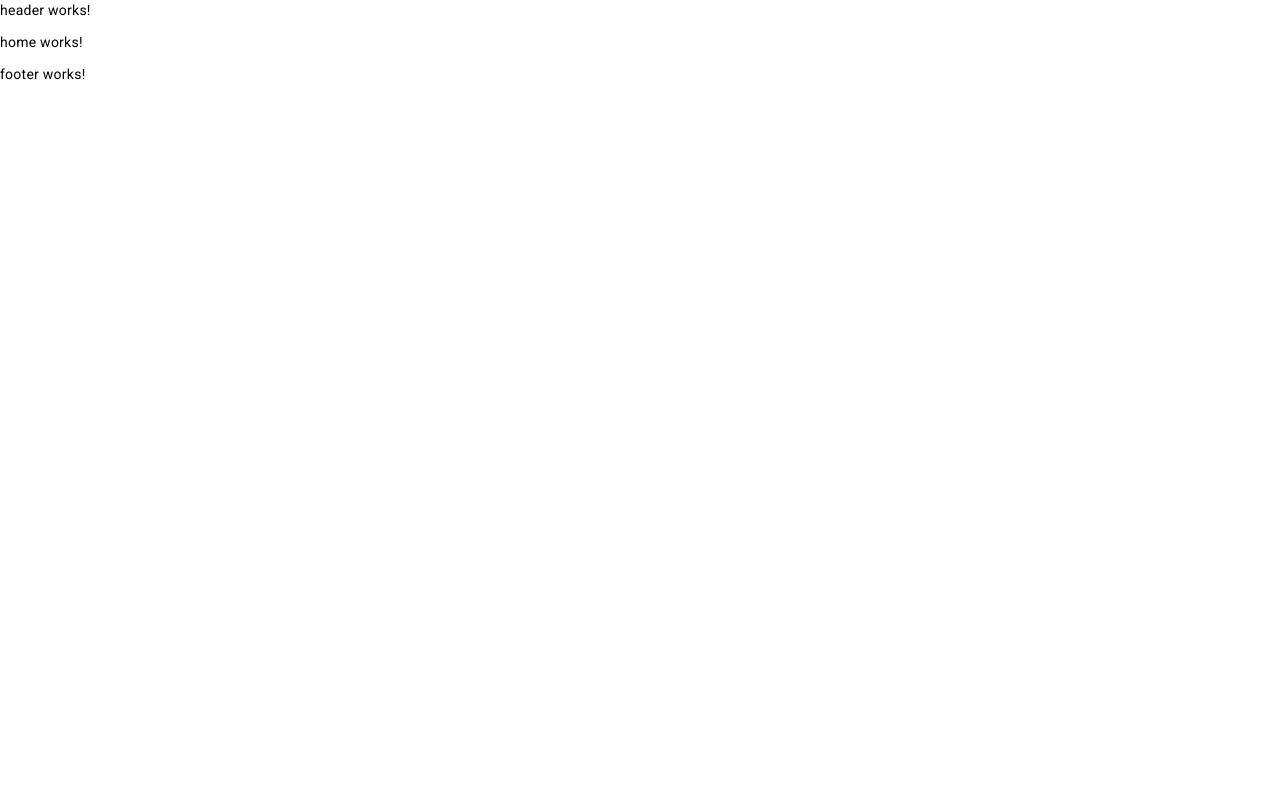
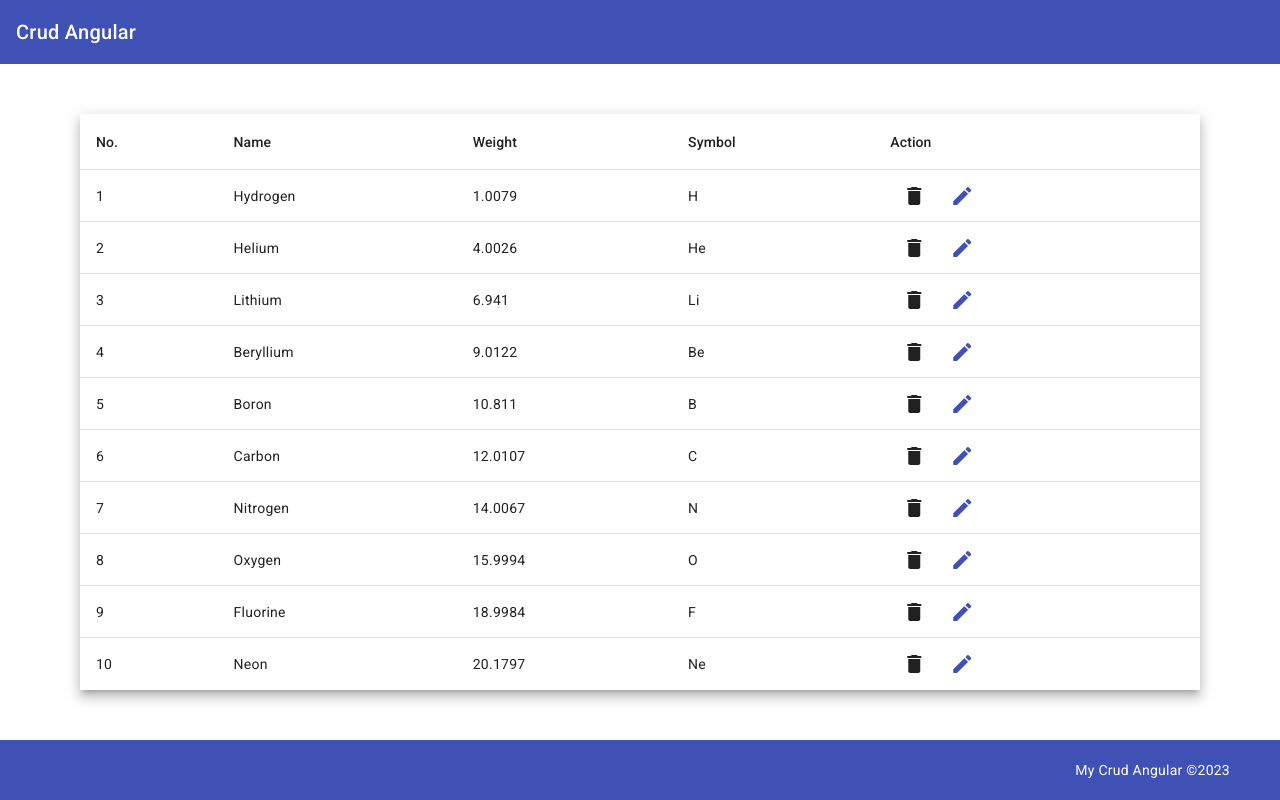
Before and after one commit to markos-jr/crud-angular-2023, an Angular app in the folder crud-angular/: page / in a window 1280 px wide. Built offline with nearby package versions, Linux system fonts and the light colour scheme.

Commit message:
New features layout *table & button(edit,delete)*

```diff
--- a/crud-angular/src/app/app-routing.module.ts
+++ b/crud-angular/src/app/app-routing.module.ts
@@ -1,4 +1,4 @@
-import { NgModule } from '@angular/core';
+import { NgModule, /* CUSTOM_ELEMENTS_SCHEMA */  } from '@angular/core';
 import { RouterModule, Routes } from '@angular/router';
 import { HomeComponent } from './views/home/home.component';
 
@@ -10,6 +10,8 @@
 
 @NgModule({
   imports: [RouterModule.forRoot(routes)],
-  exports: [RouterModule]
+  exports: [RouterModule],
+  /* schemas: [CUSTOM_ELEMENTS_SCHEMA ], */
+
 })
 export class AppRoutingModule { }
--- a/crud-angular/src/app/shared/footer/footer.component.html
+++ b/crud-angular/src/app/shared/footer/footer.component.html
@@ -1 +1,3 @@
-<p>footer works!</p>
+<div class="container">
+    <span class="copyright"> My Crud Angular ©2023</span>
+</div>
--- a/crud-angular/src/app/shared/footer/footer.component.scss
+++ b/crud-angular/src/app/shared/footer/footer.component.scss
@@ -0,0 +1,11 @@
+.container {
+    background-color: #3f51b5;
+    padding: 20px 50px;
+    display: flex;
+    flex-direction: row-reverse;
+
+}
+
+.copyright{
+    color: #fff;
+}
--- a/crud-angular/src/app/shared/header/header.component.html
+++ b/crud-angular/src/app/shared/header/header.component.html
@@ -1 +1,4 @@
-<p>header works!</p>
+<mat-toolbar color="primary">
+    <span>Crud Angular</span>
+
+  </mat-toolbar>
--- a/crud-angular/src/app/shared/header/header.component.ts
+++ b/crud-angular/src/app/shared/header/header.component.ts
@@ -1,4 +1,7 @@
 import { Component } from '@angular/core';
+
+
+
 
 @Component({
   selector: 'app-header',
--- a/crud-angular/src/app/views/home/home.component.html
+++ b/crud-angular/src/app/views/home/home.component.html
@@ -1 +1,47 @@
-<p>home works!</p>
+
+<div class="container">
+    <table mat-table [dataSource]="dataSource" class="mat-elevation-z8">
+
+
+        <!-- Position Column -->
+        <ng-container matColumnDef="position">
+          <th mat-header-cell *matHeaderCellDef> No. </th>
+          <td mat-cell *matCellDef="let element"> {{element.position}} </td>
+        </ng-container>
+
+        <!-- Name Column -->
+        <ng-container matColumnDef="name">
+          <th mat-header-cell *matHeaderCellDef> Name </th>
+          <td mat-cell *matCellDef="let element"> {{element.name}} </td>
+        </ng-container>
+
+        <!-- Weight Column -->
+        <ng-container matColumnDef="weight">
+          <th mat-header-cell *matHeaderCellDef> Weight </th>
+          <td mat-cell *matCellDef="let element"> {{element.weight}} </td>
+        </ng-container>
+
+        <!-- Symbol Column -->
+        <ng-container matColumnDef="symbol">
+          <th mat-header-cell *matHeaderCellDef> Symbol </th>
+          <td mat-cell *matCellDef="let element"> {{element.symbol}} </td>
+        </ng-container>
+
+            <!-- Action Column -->
+            <ng-container matColumnDef="action">
+              <th mat-header-cell *matHeaderCellDef> Action </th>
+              <td mat-cell *matCellDef="let element">
+                <button mat-icon-button >
+                  <mat-icon>delete</mat-icon>
+                </button>
+                <button mat-icon-button color="primary" >
+                  <mat-icon>edit</mat-icon>
+                </button>  </td>
+
+            </ng-container>
+
+        <tr mat-header-row *matHeaderRowDef="displayedColumns"></tr>
+        <tr mat-row *matRowDef="let row; columns: displayedColumns;"></tr>
+      </table>
+
+</div>
--- a/crud-angular/src/app/views/home/home.component.scss
+++ b/crud-angular/src/app/views/home/home.component.scss
@@ -0,0 +1,7 @@
+table {
+    width: 100%;
+  }
+
+.container{
+    padding: 50px 80px;
+}
--- a/crud-angular/src/app/views/home/home.component.ts
+++ b/crud-angular/src/app/views/home/home.component.ts
@@ -1,10 +1,37 @@
-import { Component } from '@angular/core';
+
+import { Component, } from '@angular/core';
+
+
+
+export interface PeriodicElement {
+  name: string;
+  position: number;
+  weight: number;
+  symbol: string;
+}
+
+const ELEMENT_DATA: PeriodicElement[] = [
+  {position: 1, name: 'Hydrogen', weight: 1.0079, symbol: 'H'},
+  {position: 2, name: 'Helium', weight: 4.0026, symbol: 'He'},
+  {position: 3, name: 'Lithium', weight: 6.941, symbol: 'Li'},
+  {position: 4, name: 'Beryllium', weight: 9.0122, symbol: 'Be'},
+  {position: 5, name: 'Boron', weight: 10.811, symbol: 'B'},
+  {position: 6, name: 'Carbon', weight: 12.0107, symbol: 'C'},
+  {position: 7, name: 'Nitrogen', weight: 14.0067, symbol: 'N'},
+  {position: 8, name: 'Oxygen', weight: 15.9994, symbol: 'O'},
+  {position: 9, name: 'Fluorine', weight: 18.9984, symbol: 'F'},
+  {position: 10, name: 'Neon', weight: 20.1797, symbol: 'Ne'},
+];
+
 
 @Component({
-  selector: 'app-home',
+  selector: 'app-home' ,
   templateUrl: './home.component.html',
   styleUrls: ['./home.component.scss']
 })
 export class HomeComponent {
 
+  displayedColumns: string[] = ['position', 'name', 'weight', 'symbol', 'action'];
+  dataSource = ELEMENT_DATA;
+
 }
```
Also changed, not shown: crud-angular/src/app/app.module.ts (+22 -4 lines).
